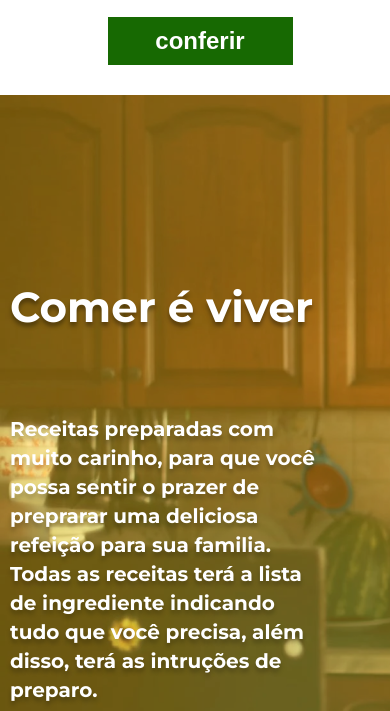
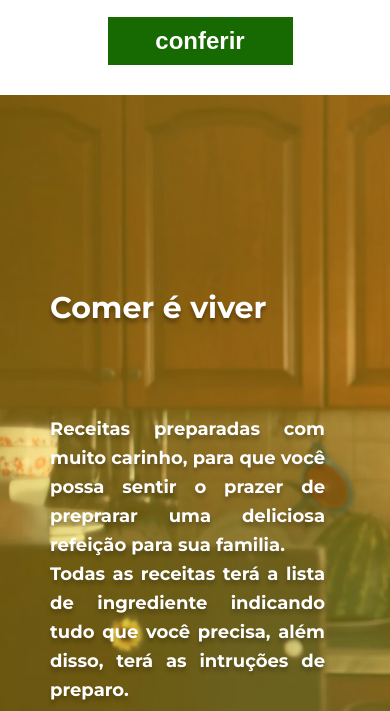
Before and after one commit to FilipedaVeiga/paginadereceitas, a plain HTML site: page index.html in a window 390 px wide. Shown: the part 1885-2596 px from the top of the page. Drawn offline with Linux system fonts and the light colour scheme.

Commit message:
Update style.css

```diff
--- a/style.css
+++ b/style.css
@@ -246,7 +246,7 @@ footer p {
 
 
       @media ( max-width: 600px) {
-        .textoimage2 { top: 2300px; font-size: 20px ; left: 10px;  width: 310px; }
-        .bannerimage2 h4 { top: 2150px; font-size:42px ; left: 10px;  width: 310px; }
+        .textoimage2 { top: 2300px; font-size: 18px ; margin: auto;  width: 275px; text-align: justify; }
+        .bannerimage2 h4 { top: 2150px; font-size:30px ; margin: auto;   width: 310px; text-align: justify;}
 
       }
```
